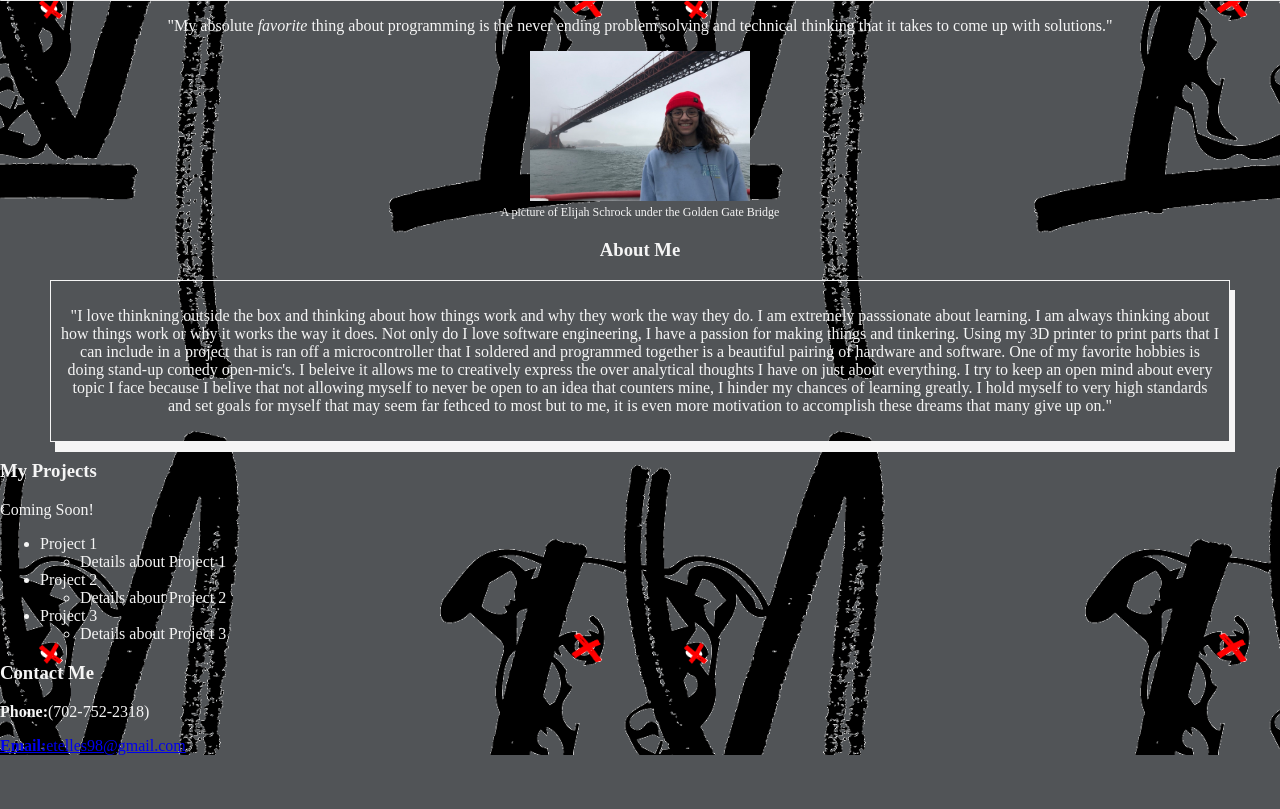
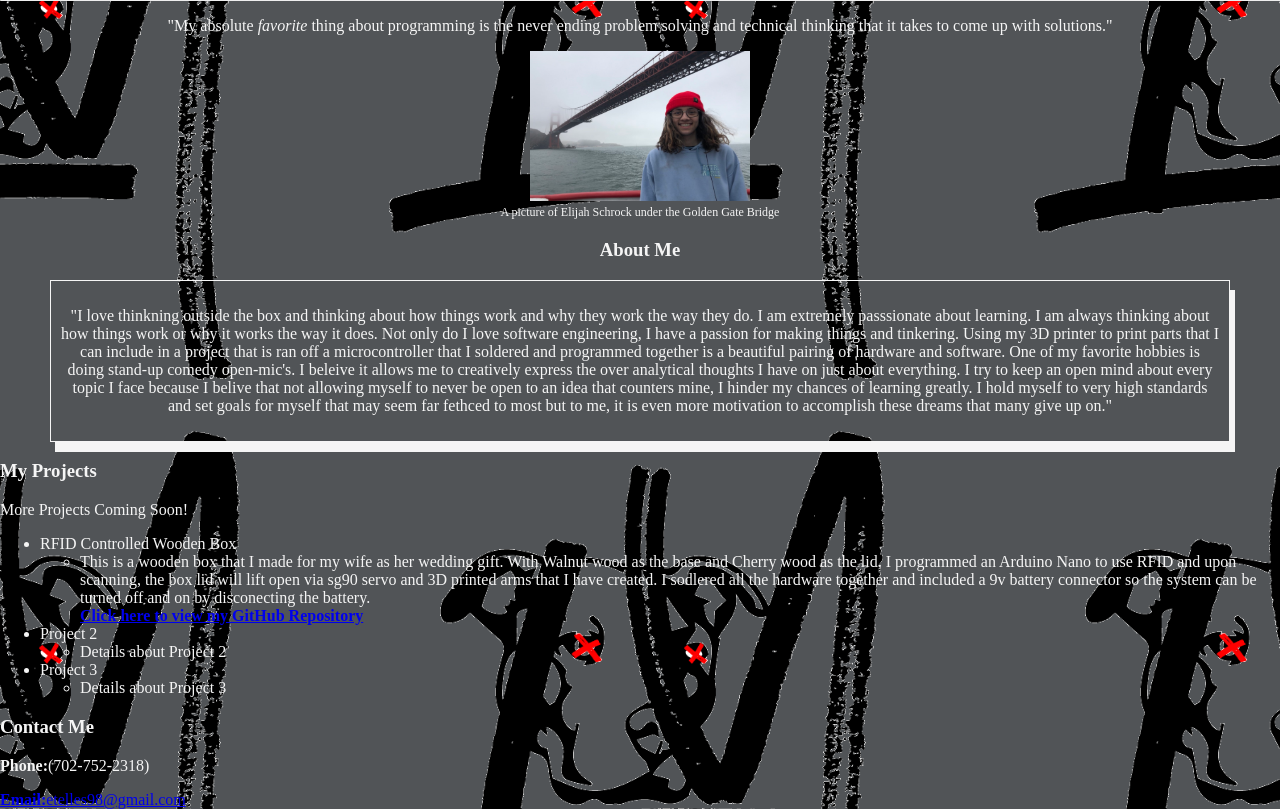
Before and after one commit to ElijahSchrock/DecorateYour-Portfolio, a plain HTML site: page index.html in a window 1280 px wide. Shown: the part 237-1046 px from the top of the page. Before the commit the page ends 992 px from the top, so only its background shows below. Drawn offline with Linux system fonts and the light colour scheme.

Commit message:
Added a project to my projects list

```diff
--- a/index.html
+++ b/index.html
@@ -52,11 +52,15 @@
     <h3>
       My Projects
     </h3>
-    <p>Coming Soon!</p>
+    <p>More Projects Coming Soon!</p>
       <ul>
-        <li>Project 1</li>
+        <li>RFID Controlled Wooden Box</li>
           <ul>
-            <li>Details about Project 1</li>
+            <li>This is a wooden box that I made for my wife as her wedding gift. With Walnut wood as the base and Cherry wood as the lid, I programmed an Arduino Nano to use RFID and upon scanning, the box lid will lift open via sg90 servo and 3D printed arms that I have created. I sodlered all the hardware together and included a 9v battery connector so the system can be turned off and on by disconecting the battery.</li>
+          </ul>
+            <ul><a href="https://github.com/ElijahSchrock/RFID-Wooden-Box" target="_blank">
+              <b>Click here to view my GitHub Repository</b>
+            </a>
           </ul>
         <li>Project 2</li>
           <ul>
```
